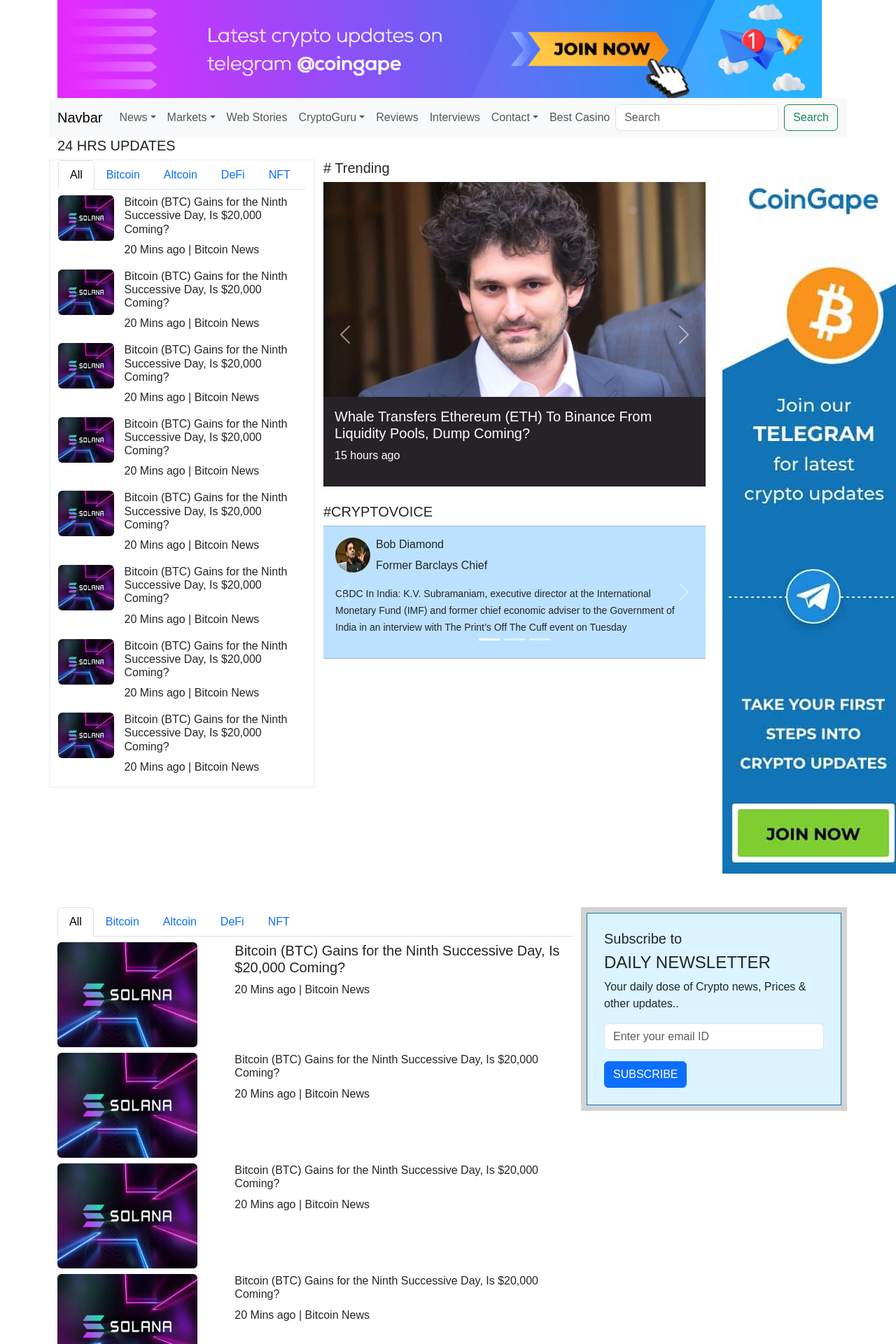
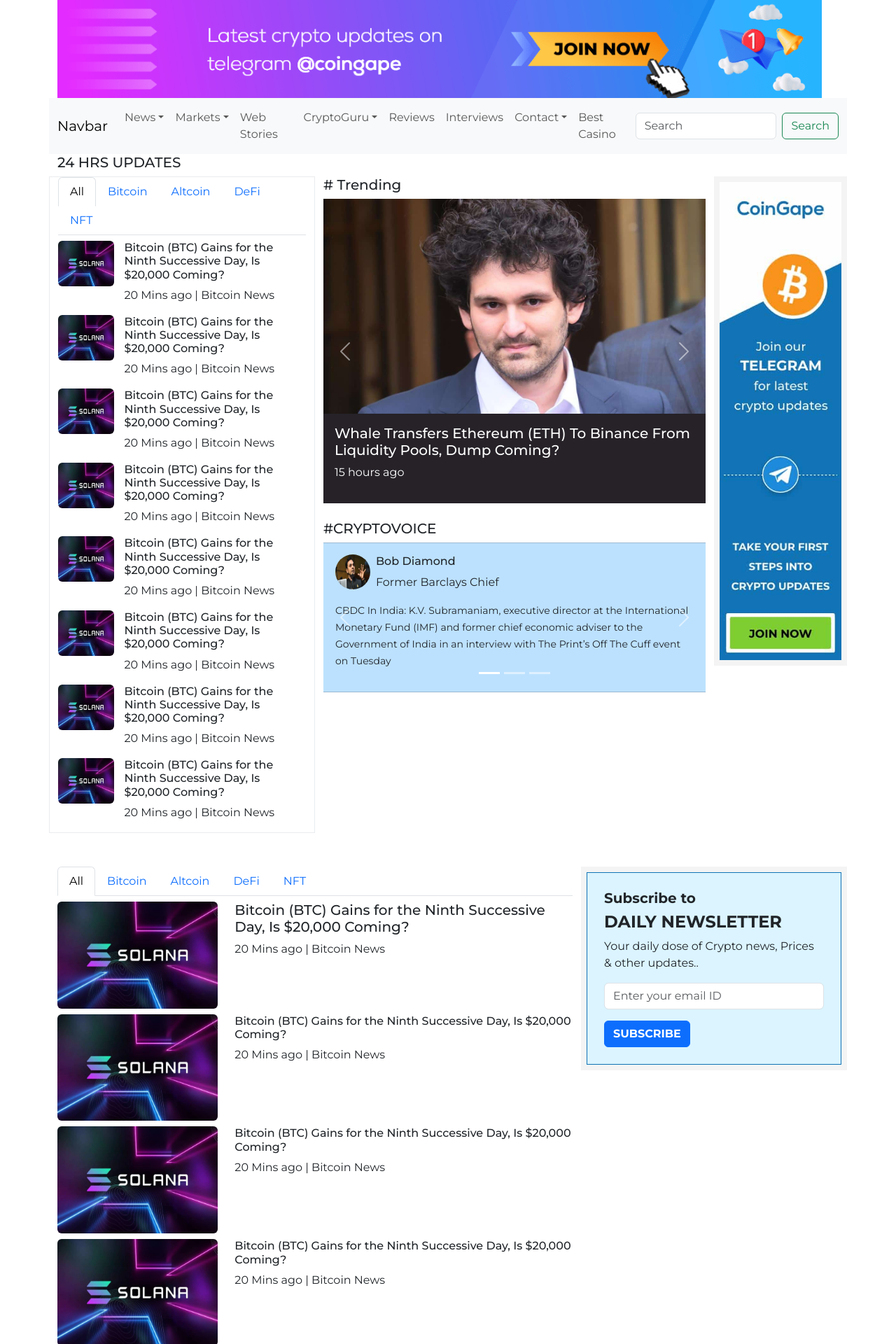
Before and after one commit to pre22/gape-clone, a Python web app: template templates/index.html in a window 1280 px wide. Shown: the top 1920 px of the page at 70% size. Run offline with Jinja, Linux system fonts and the light colour scheme; the template is opened without the code that fills it, so the values that code supplies are empty.

Commit message:
template: in progress

```diff
--- a/templates/index.html
+++ b/templates/index.html
@@ -7,9 +7,34 @@
     <title>Coingape: Bitcoin, Ethereum, Crypto News and Price Analysis</title>
     <link href="https://cdn.jsdelivr.net/npm/bootstrap@5.3.0-alpha1/dist/css/bootstrap.min.css" rel="stylesheet"
         integrity="sha384-GLhlTQ8iRABdZLl6O3oVMWSktQOp6b7In1Zl3/Jr59b6EGGoI1aFkw7cmDA6j6gD" crossorigin="anonymous">
+    <link rel="preconnect" href="https://fonts.googleapis.com"><link rel="preconnect" href="https://fonts.gstatic.com" crossorigin><link href="https://fonts.googleapis.com/css2?family=Montserrat:wght@100;200;300;400;500;600;700&display=swap" rel="stylesheet">
+
+    <style>
+
+    /* ul {
+        display: block;
+        list-style-type: disc;
+        margin-block-start: 1em;
+        margin-block-end: 1em;
+        margin-inline-start: 0px;
+        margin-inline-end: 0px;
+        padding-inline-start: 40px;
+    } */
+    .newstabs, .tabs {
+        border: 1px solid #b9b9b9;
+        border-radius: 5px;
+        color: #222;
+        overflow: hidden;
+    }
+    .col-hometab {
+        font-family: Montserrat;
+    }
+
+
+    </style>
 </head>
 
-<body style=" font-family: 'Montserrat', sans-serif;">
+<body style="font-family: 'Montserrat', sans-serif;">
     <div class="container ">
         <!-- first card -->
         <div class="row">
@@ -419,11 +444,14 @@
                 </div>
             </div>
 
-            <div class="col-2 h-25">
-                <img src="/static/img/teleads.jpeg" alt="Leads">
+            <div class="col-2 h-25 p-2" style="background-color: #f4f4f4;">
+                <div>
+                    <img class="img-fluid" src="/static/img/teleads.jpeg" alt="Leads">
+                </div>
             </div>
         </div>
 
+        <!-- Tab  -->
         <div class="row mt-5">
             <div class="col-8">
                 <ui class="nav nav-tabs">
@@ -454,7 +482,7 @@
                         <div class="row mt-2">
 
                             <div class="col-4">
-                                <img class="rounded" src="/static/img/solana1.jpg" width="200px" height="150px">
+                                <img class="rounded img-fluid" src="/static/img/solana1.jpg"  height="150px">
                             </div>
                             <div class="col-8">
                                 <div class="row">
@@ -467,7 +495,7 @@
 
                         <div class="row mt-2">
                             <div class="col-4">
-                                <img class="rounded" src="/static/img/solana1.jpg" width="200px" height="150px">
+                                <img class="rounded img-fluid" src="/static/img/solana1.jpg" height="150px">
                             </div>
                             <div class="col-8">
                                 <div class="row">
@@ -480,7 +508,7 @@
 
                         <div class="row mt-2">
                             <div class="col-4">
-                                <img class="rounded" src="/static/img/solana1.jpg" width="200px" height="150px">
+                                <img class="rounded img-fluid" src="/static/img/solana1.jpg" height="150px">
                             </div>
                             <div class="col-8">
                                 <div class="row">
@@ -493,7 +521,7 @@
 
                         <div class="row mt-2">
                             <div class="col-4">
-                                <img class="rounded" src="/static/img/solana1.jpg" width="200px" height="150px">
+                                <img class="rounded img-fluid" src="/static/img/solana1.jpg" height="150px">
                             </div>
                             <div class="col-8">
                                 <div class="row">
@@ -506,7 +534,7 @@
 
                         <div class="row mt-2">
                             <div class="col-4">
-                                <img class="rounded" src="/static/img/solana1.jpg" width="200px" height="150px">
+                                <img class="rounded img-fluid" src="/static/img/solana1.jpg" height="150px">
                             </div>
                             <div class="col-8">
                                 <div class="row">
@@ -519,7 +547,7 @@
 
                         <div class="row mt-2">
                             <div class="col-4">
-                                <img class="rounded" src="/static/img/solana1.jpg" width="200px" height="150px">
+                                <img class="rounded img-fluid" src="/static/img/solana1.jpg" height="150px">
                             </div>
                             <div class="col-8">
                                 <div class="row">
@@ -532,7 +560,7 @@
 
                         <div class="row mt-2">
                             <div class="col-4">
-                                <img class="rounded" src="/static/img/solana1.jpg" width="200px" height="150px">
+                                <img class="rounded img-fluid" src="/static/img/solana1.jpg" height="150px">
                             </div>
                             <div class="col-8">
                                 <div class="row">
@@ -545,7 +573,7 @@
 
                         <div class="row mt-2">
                             <div class="col-4">
-                                <img class="rounded" src="/static/img/solana1.jpg" width="200px" height="150px">
+                                <img class="rounded img-fluid" src="/static/img/solana1.jpg" height="150px">
                             </div>
                             <div class="col-8">
                                 <div class="row">
@@ -566,16 +594,16 @@
                 </div>
             </div>
 
-            <div class="col-4 h-25 p-2" style="background-color: lightgrey;">
+            <div class="col-4 h-25 p-2" style="background-color: #f4f4f4;">
                 <div class="p-4" style="border: 1px solid #1074b7; background-color: #dbf4ff;">
-                    <h5>Subscribe to</h5>
-                    <h4>DAILY NEWSLETTER</h4>
+                    <h5 class="fw-bold">Subscribe to</h5>
+                    <h4 class="fw-bold">DAILY NEWSLETTER</h4>
                     <p>Your daily dose of Crypto news, Prices & other updates..</p>
                     <form action="">
                         <div class="mb-3">
                             <input type="email" class="form-control" placeholder="Enter your email ID">
                         </div>
-                        <button type="submit" class="btn btn-primary">SUBSCRIBE</button>
+                        <button type="submit" class="btn btn-primary fw-bold">SUBSCRIBE</button>
                     </form>
                 </div>
             </div>
```
